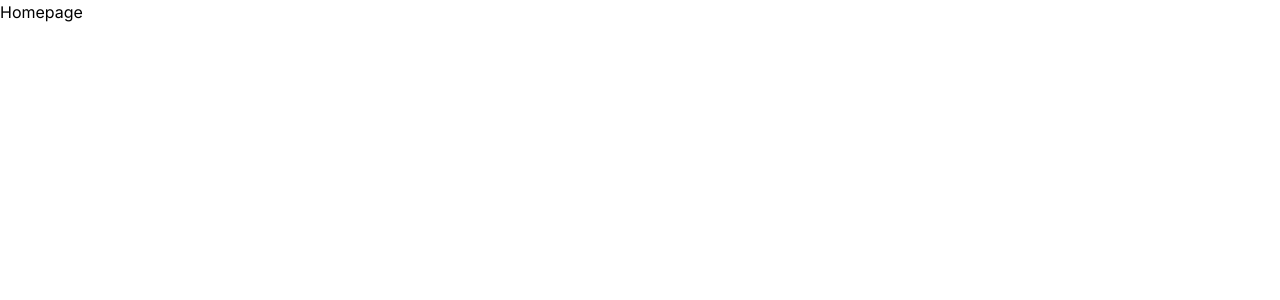
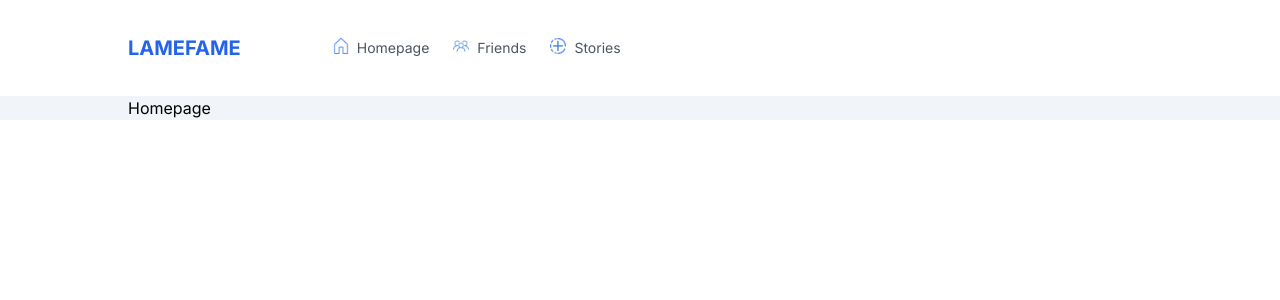
Before and after one commit to aashwinxgarg/lamefame, a Next.js app: page / in a window 1280 px wide. Shown: the top 300 px of the page. Built offline with nearby package versions, Linux system fonts and the light colour scheme.

Commit message:
mobile first design with tailwind css

```diff
--- a/src/app/layout.tsx
+++ b/src/app/layout.tsx
@@ -1,11 +1,12 @@
 import type { Metadata } from "next";
 import { Inter } from "next/font/google";
 import "./globals.css";
+import Navbar from "@/components/Navbar";
 
 const inter = Inter({ subsets: ["latin"] });
 
 export const metadata: Metadata = {
-  title: "Lama Dev Social Media App",
+    title: "Lamefame Social Media App",
     description: "Social media app built with Next.js",
 };
 
@@ -16,7 +17,14 @@
 }>) {
     return (
         <html lang="en">
-      <body className={inter.className}>{children}</body>
+            <body className={inter.className}>
+                <div className="w-full bg-white px-4 md:px-8 lg:px-16 xl:px-32 2xl:px-64">
+                    <Navbar />
+                </div>
+                <div className="w-full bg-slate-100 px-4 md:px-8 lg:px-16 xl:px-32 2xl:px-64">
+                    {children}
+                </div>
+            </body>
         </html>
     );
 }
--- /dev/null
+++ b/src/app/profile/[id]/page.tsx
@@ -0,0 +1,7 @@
+const ProfilePage = () => {
+  return (
+    <div className=''>ProfilePage</div>
+  )
+}
+
+export default ProfilePage
--- /dev/null
+++ b/src/components/MobileMenu.tsx
@@ -0,0 +1,28 @@
+"use client"
+
+import Link from "next/link";
+import { useState } from "react"
+
+const MobileMenu = () => {
+    const [isOpen,setIsOpen] = useState(false);
+  return (
+    <div className='md:hidden'>
+        <div className="flex flex-col gap-[4.5px] cursor-pointer" onClick={()=>setIsOpen((prev)=> !prev)}>
+            <div className={`w-6 h-1 bg-blue-500 rounded-sm ${isOpen ? "rotate-45" : ""} origin-left ease-in-out duration-500`}/>
+            <div className={`w-6 h-1 bg-blue-500 rounded-sm ${isOpen ? "opacity-0" : ""}`}/>
+            <div className={`w-6 h-1 bg-blue-500 rounded-sm ${isOpen ? "-rotate-45" : ""} origin-left ease-in-out duration-500`}/>
+        </div>
+        {isOpen && (
+            <div className="absolute left-0 top-24 w-full h-[calc(100vh-96px)] bg-white flex flex-col items-center justify-center gap-8 font-medium text-xl z-10">
+                <Link href="/">Home</Link>
+                <Link href="/">Friends</Link>
+                <Link href="/">Groups</Link>
+                <Link href="/">Stories</Link>
+                <Link href="/">Login</Link>
+            </div>
+        )}
+    </div>
+  )
+}
+
+export default MobileMenu
--- /dev/null
+++ b/src/components/Navbar.tsx
@@ -0,0 +1,42 @@
+import Link from "next/link"
+import MobileMenu from "./MobileMenu"
+import Image from "next/image"
+
+const Navbar = () => {
+  return (
+    <div className='h-24 flex items-center justify-between'>
+        {/* LEFT */}
+        <div className="md:hidden lg:block w-[20%]">
+            <Link href="/" className="font-bold text-xl text-blue-600">LAMEFAME</Link>
+        </div>
+        {/* CENTER */}
+        <div className="hidden md:flex w-[50%] text-sm">
+            {/* LINKS */}
+            <div className="flex gap-6 text-gray-600">
+                <Link href="/" className="flex gap-2">
+                <Image src="/home.png" alt="Homepage" width={16} height={16} className="w-4 h-4"/>
+                <span>Homepage</span>
+                </Link>
+
+                <Link href="/" className="flex gap-2">
+                <Image src="/friends.png" alt="Friends" width={16} height={16} className="w-4 h-4"/>
+                <span>Friends</span>
+                </Link>
+
+                <Link href="/" className="flex gap-2">
+                <Image src="/stories.png" alt="Stories" width={16} height={16} className="w-4 h-4"/>
+                <span>Stories</span>
+                </Link>
+            </div>
+        </div>
+        {/* RIGHT */}
+        <div className="w-[30%] flex items-center gap-4 xl:gap-8 justify-end">
+
+            <MobileMenu/>
+        </div>
+
+    </div>
+  )
+}
+
+export default Navbar
```
Lines whose indentation alone changed are shown as unchanged.
